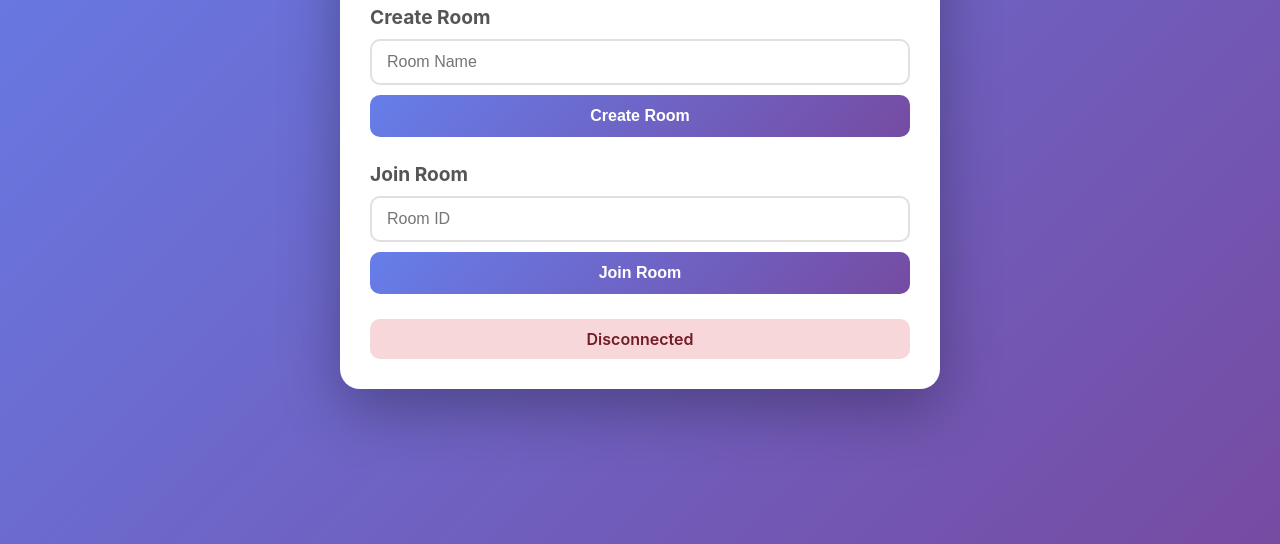
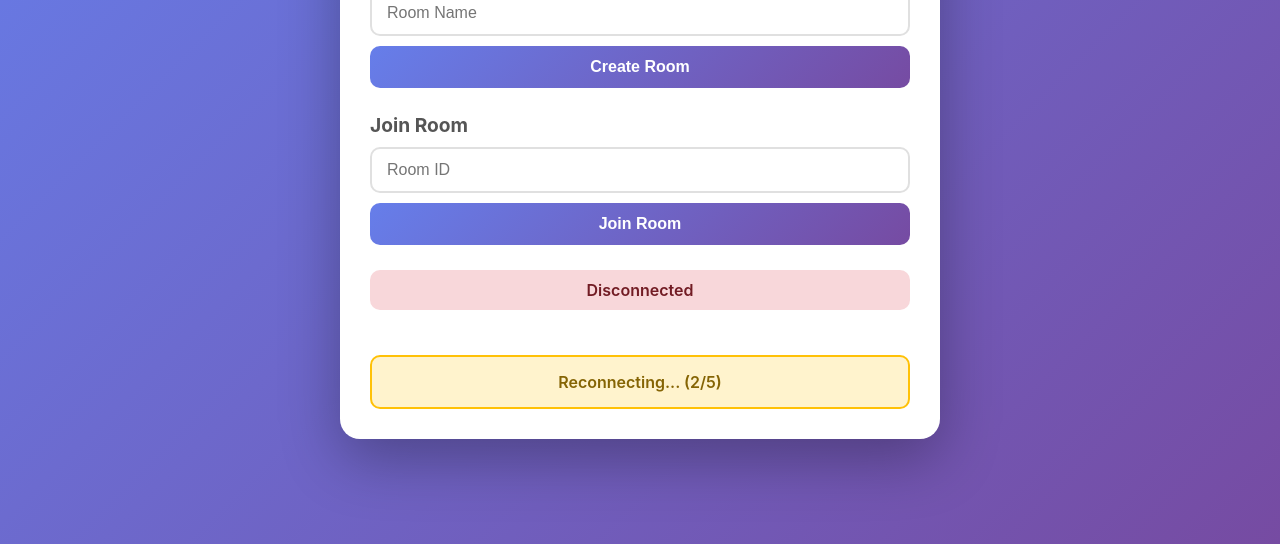
Before and after one commit to lwtdzh/XiaoLi-s-Chinese-Chess, a website built with Vite: page index.html in a window 1280 px wide. Shown: the part 256-800 px from the top of the page. Built offline with nearby package versions, Linux system fonts and the light colour scheme; no server answers.

Commit message:
Fix: Add visible message display on lobby screen

```diff
--- a/game.js
+++ b/game.js
@@ -510,8 +510,15 @@ class ChineseChess {
     }
 
     showMessage(message) {
-        const messageElement = document.getElementById('gameMessage');
-        messageElement.textContent = message;
+        const lobbyMessageElement = document.getElementById('lobbyMessage');
+        const gameMessageElement = document.getElementById('gameMessage');
+
+        if (lobbyMessageElement) {
+            lobbyMessageElement.textContent = message;
+        }
+        if (gameMessageElement) {
+            gameMessageElement.textContent = message;
+        }
     }
 
     connectWebSocket() {
--- a/index.html
+++ b/index.html
@@ -24,6 +24,7 @@
                     <button id="joinRoomBtn">Join Room</button>
                 </div>
                 <div id="connectionStatus" class="status disconnected">Disconnected</div>
+                <div id="lobbyMessage" class="lobby-message"></div>
             </div>
         </div>
 
--- a/style.css
+++ b/style.css
@@ -105,6 +105,21 @@ button:active {
 .status.disconnected {
     background: #f8d7da;
     color: #721c24;
+}
+
+.lobby-message {
+    margin-top: 20px;
+    padding: 15px;
+    background: #fff3cd;
+    border: 2px solid #ffc107;
+    border-radius: 10px;
+    text-align: center;
+    font-weight: 600;
+    min-height: 50px;
+    display: flex;
+    align-items: center;
+    justify-content: center;
+    color: #856404;
 }
 
 /* Game Screen Styles */
```
